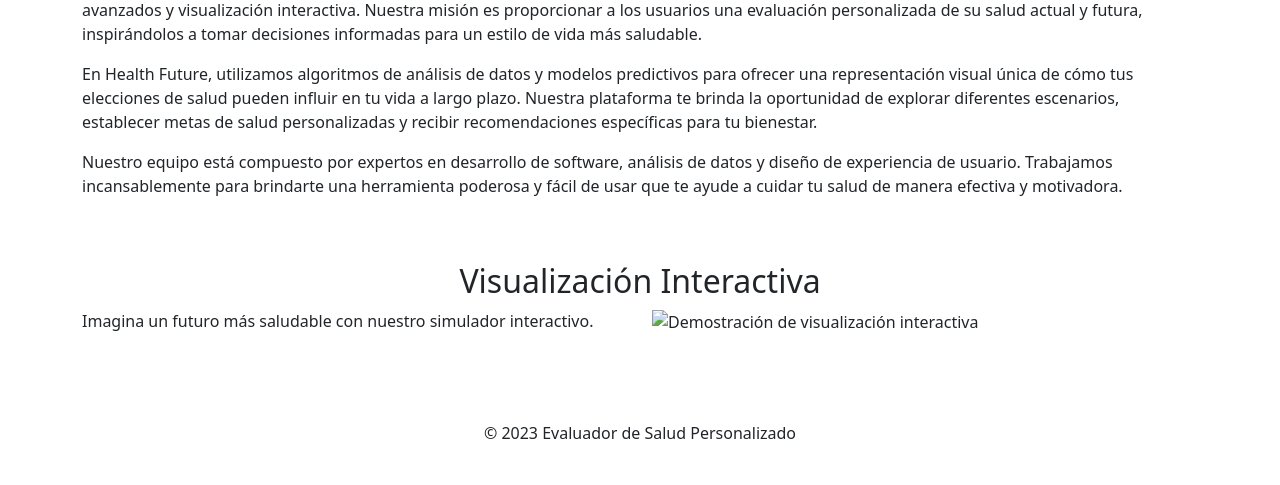
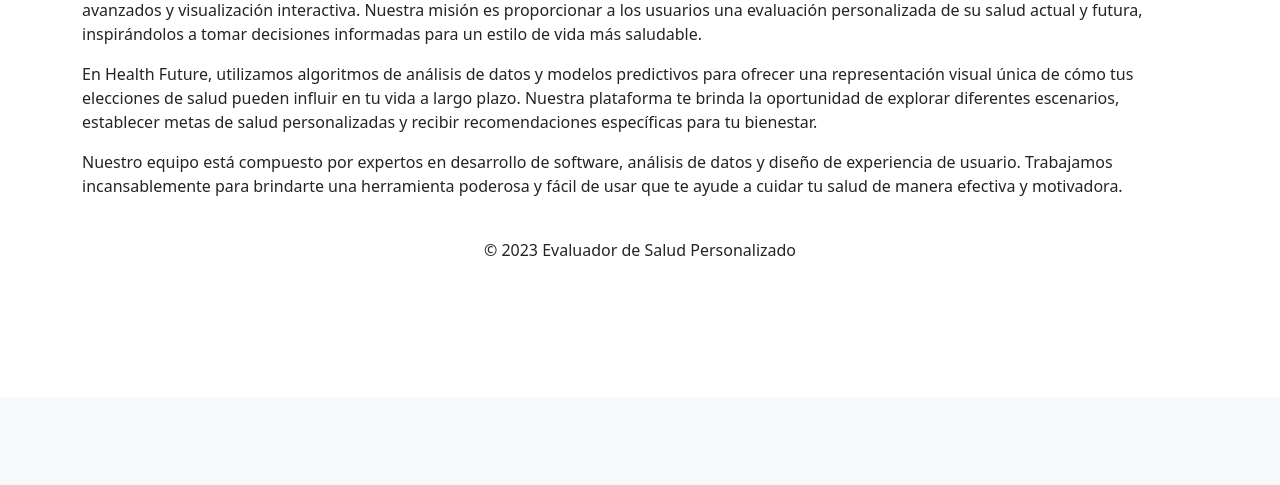
Before and after one commit to luziiro/capston, a PHP site: page / in a window 1280 px wide. Shown: the part 403-888 px from the top of the page. After the commit the page ends 659 px from the top, so only its background shows below. Run offline with PHP 8.4, Linux system fonts and the light colour scheme.

Commit message:
Update index.php

```diff
--- a/plantillas/inicio/index.php
+++ b/plantillas/inicio/index.php
@@ -34,20 +34,6 @@ include 'header.php';
             </div>
         </div>
 
-        <section class="py-5" id="demo">
-            <div class="container">
-                <h2 class="text-center">Visualización Interactiva</h2>
-                <div class="row">
-                    <div class="col-md-6">
-                        <p>Imagina un futuro más saludable con nuestro simulador interactivo.</p>
-                    </div>
-                    <div class="col-md-6">
-                        <img src="" alt="Demostración de visualización interactiva" class="img-fluid">
-                    </div>
-                </div>
-            </div>
-        </section>
-
 <?php
 include 'footer.php';
 ?>
```
